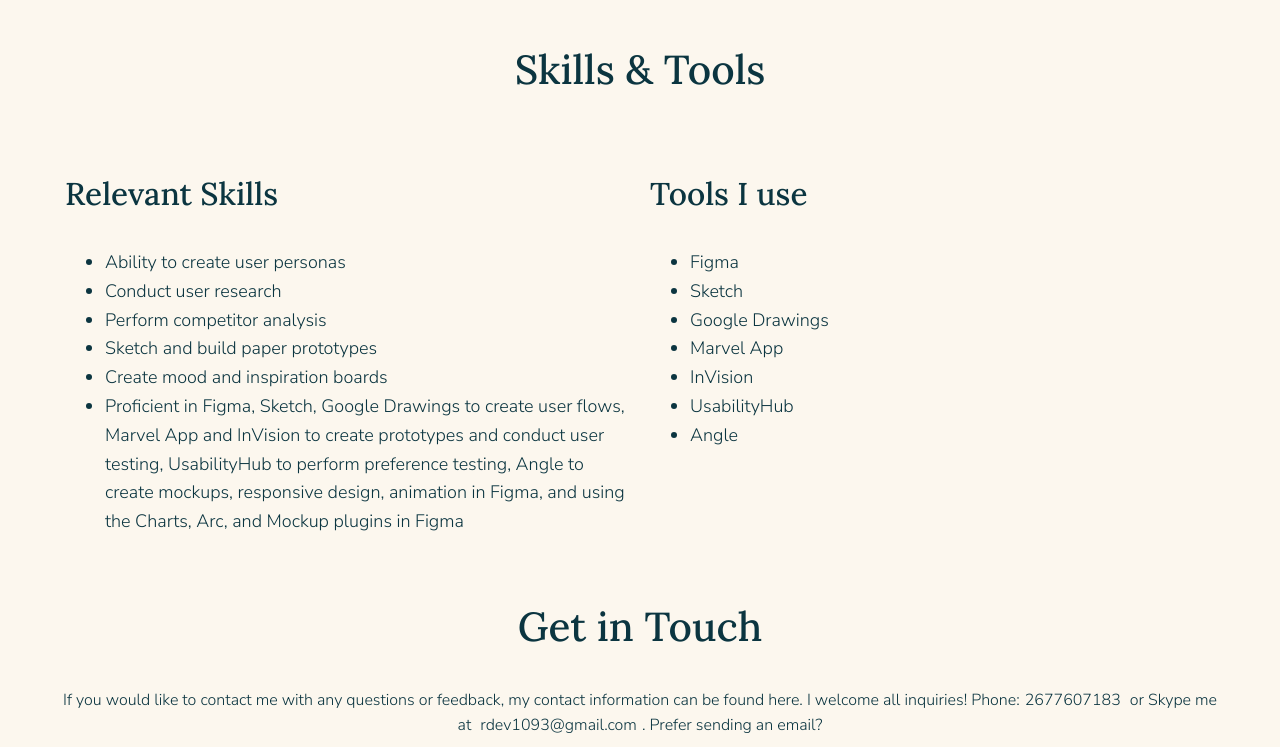
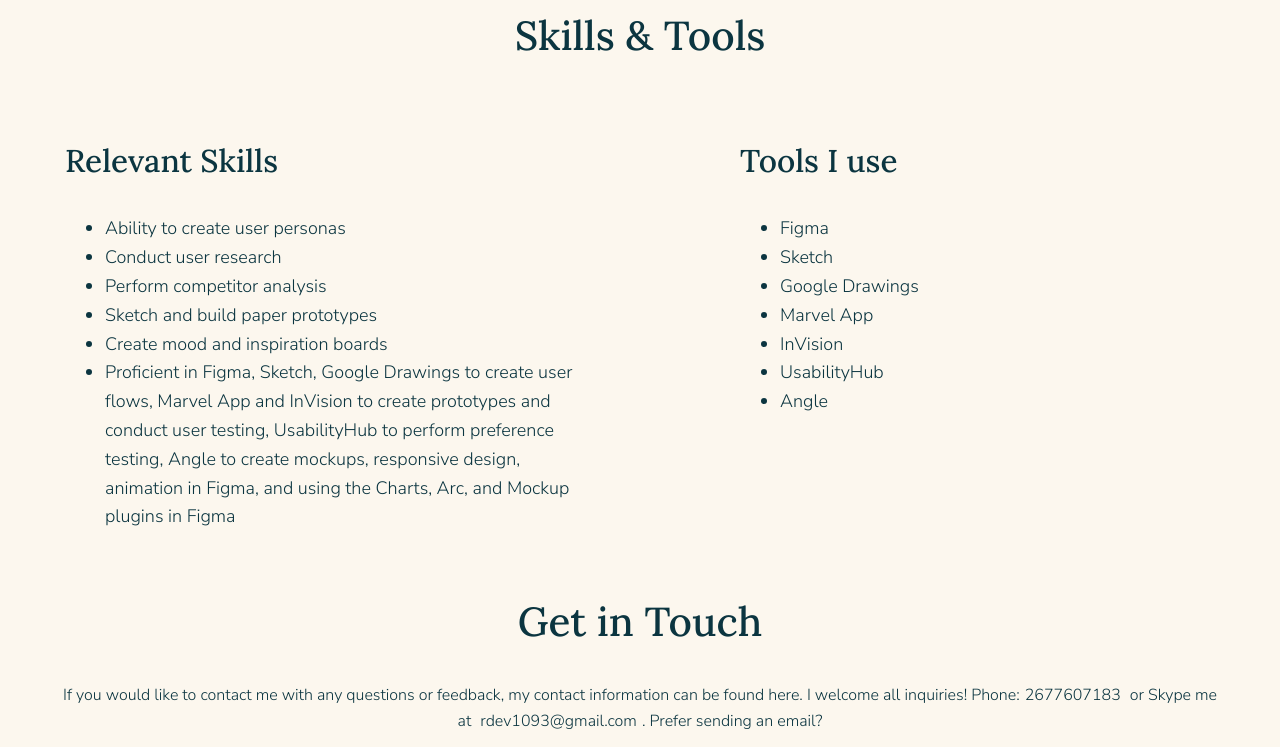
Before and after one commit to RDEV1093/portfolio-website, a plain HTML site: page about.html in a window 1280 px wide. Shown: the part 793-1540 px from the top of the page. Drawn offline with nearby package versions, Linux system fonts and the light colour scheme.

Commit message:
update padding, margin, favicon, and menu for viewports

```diff
--- a/about.html
+++ b/about.html
@@ -3,6 +3,7 @@
 <head>
   <meta charset="utf-8">
   <title>About Roslyn Devassy</title>
+  <link rel="icon" type="image/x-icon" href="img/images/favicon.ico.jpg">
   <link rel="stylesheet" type="text/css" href="css/normalize.css">
   <link rel="stylesheet" type="text/css" href="css/style.css">
   <link rel="preconnect" href="https://fonts.googleapis.com">
@@ -43,7 +44,7 @@
         </div>
         <div class="col-lg-7">
           <div class="center margin-1">
-            <h2>My Story</h2>
+            <h2 id= "no-margin">My Story</h2>
           </div>
         <p>Hello, my name is Roslyn, and I am a UI designer based in Pennsylvania. Helping people, improving their lives, and being creative are passions of mine. I am dedicated to creating designs and products that go beyond creating something generic but serve to fill a gap and meet a need that is not already being met yet, all while being accessible so that everyone feels included and can enjoy them. My extensive background and experience in healthcare-related fields give me a unique insight into how to meet client's needs better and create better user experiences.</p>
         <p>In my spare time, I enjoy spending time with family and friends, traveling, going on walks, learning new recipes and trying new food, performing dance choreographies with friends, and doing arts and crafts.</p>
@@ -57,7 +58,7 @@
         <div class="center">
           <h2>Skills & Tools</h2>
         </div>
-        <div class="col-md-6">
+        <div class="col-md-6 more-padding">
           <h3>Relevant Skills</h3>
           <ul>
             <li>Ability to create user personas</li>
@@ -68,7 +69,7 @@
             <li>Proficient in Figma, Sketch, Google Drawings to create user flows, Marvel App and InVision to create prototypes and conduct user testing, UsabilityHub to perform preference testing, Angle to create mockups, responsive design, animation in Figma, and using the Charts, Arc, and Mockup plugins in Figma</li>
           </ul>
         </div>
-        <div class="col-md-6 padding">
+        <div class="col-md-6 more-padding-2">
           <h3>Tools I use</h3>
           <ul>
             <li>Figma</li>
--- a/css/style.css
+++ b/css/style.css
@@ -248,7 +248,7 @@
 .navtoggle.responsive li  {
   display: block;
   padding: 10px 0;
-  border-top: 1px solid #0B3540;
+  border-top: 0;
 }
 .navtoggle.responsive nav {
   padding: 24px 0 0;
@@ -308,6 +308,12 @@
   .padding {
     padding-right: 10px;
   }
+  .more-padding {
+    padding-right: 50px;
+  }
+  .more-padding-2 {
+    padding-left: 50px;
+  }
 }
 /* ==============================
 Large devices (1024px or larger)
@@ -330,6 +336,12 @@
   .margin-1 {
     margin:0px;
   }
+  #no-margin {
+    margin-top: 0;
+  }
+  .more-padding-2 {
+    padding-left: 100px;
+  }
 }
 /* ==============================
 X-large devices (1440px or larger)
```
Also changed, not shown: beauty-adored.html (+1 -0 lines), img/images/favicon.ico.jpg, 2 other files.
